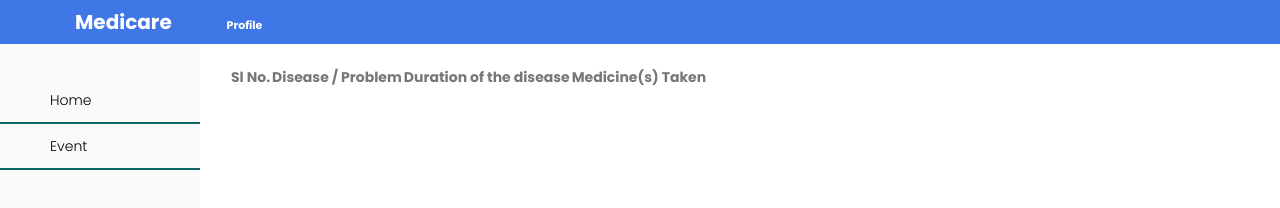
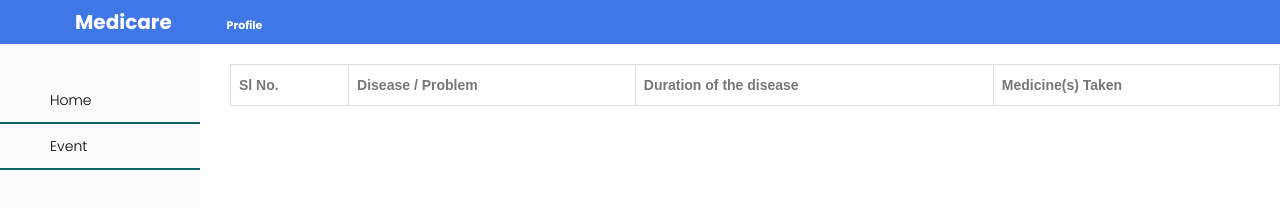
Before and after one commit to muskankhedia/Revolutionize_Medicare, a website: page ui/index.html at #!/home in a window 1280 px wide. Shown: the top 208 px of the page. Drawn offline with nearby package versions, Linux system fonts and the light colour scheme; no server answers.

Commit message:
added table ui

```diff
--- a/ui/app.js
+++ b/ui/app.js
@@ -3,7 +3,7 @@
 var global = {
     url: 'http://0.0.0.0:9000',
     username: 'default',
-    patientid: '0'
+    patientid: '1'
 };
 
 app.config(function($routeProvider,$locationProvider) {
--- a/ui/css/style.css
+++ b/ui/css/style.css
@@ -4092,6 +4092,21 @@
   display: block;
 }
 
+table {
+  font-family: arial, sans-serif;
+  border-collapse: collapse;
+  width: 100%;
+}
+
+td, th {
+  border: 1px solid #dddddd;
+  text-align: left;
+  padding: 8px;
+}
+
+tr:nth-child(even) {
+  background-color: #dddddd;
+}
 /* End Contact Success and error Area css
 ============================================================================================ */
 /*---------------------------------------------------- */
```
Also changed, not shown: ui/html_components/dashboard.html (+1 -1 lines).
